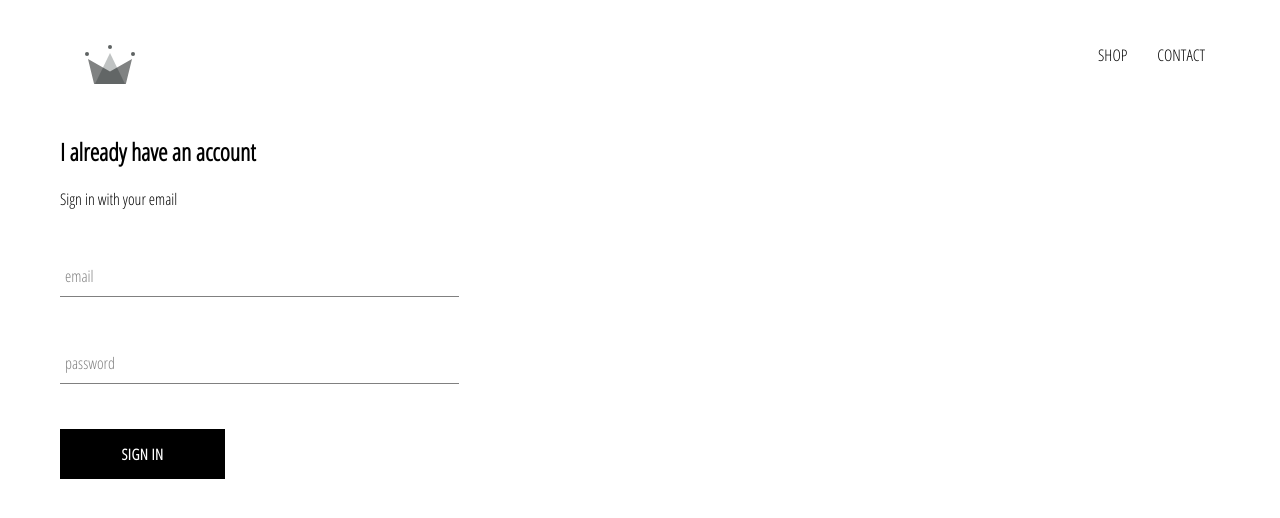
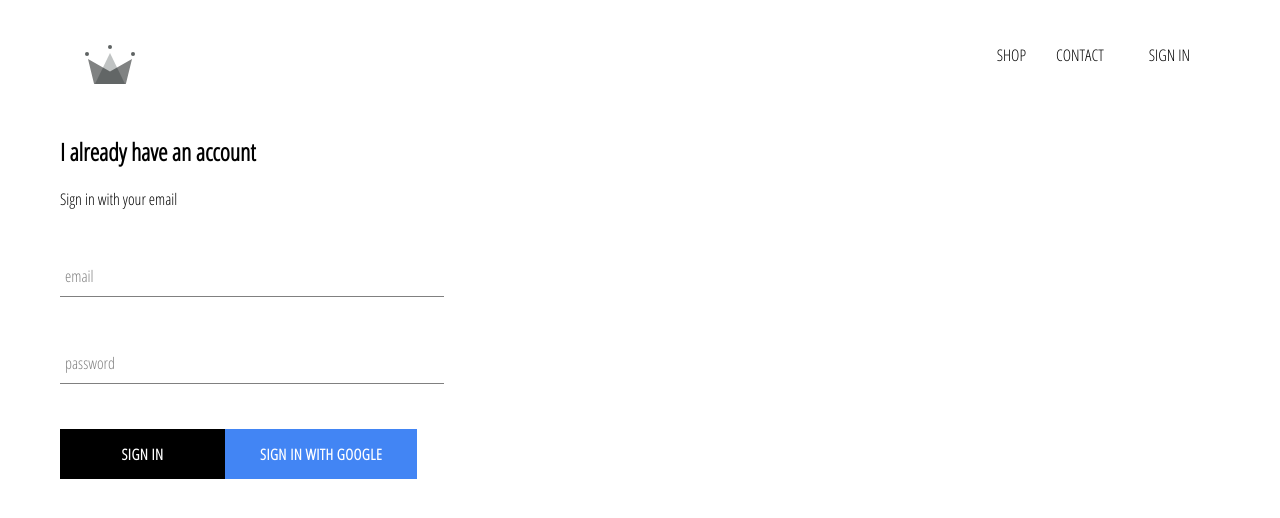
Before and after one commit to lbeltran-dev/Crown-Clothing, a React (Create React App) app: page /signin in a window 1280 px wide. Shown: the top 518 px of the page. Built offline with nearby package versions, Linux system fonts and the light colour scheme; no server answers.

Commit message:
Integrated firebase into application, created sign in page with sign in component and sign in with google

```diff
--- a/package.json
+++ b/package.json
@@ -6,6 +6,7 @@
     "@testing-library/jest-dom": "^4.2.4",
     "@testing-library/react": "^9.3.2",
     "@testing-library/user-event": "^7.1.2",
+    "firebase": "^7.14.6",
     "node-sass": "^4.14.1",
     "react": "^16.13.1",
     "react-dom": "^16.13.1",
--- a/src/App.css
+++ b/src/App.css
@@ -7,3 +7,7 @@
     text-decoration: none;
     color: black;
 }
+
+* {
+    box-sizing: border-box;
+}
--- a/src/App.js
+++ b/src/App.js
@@ -7,11 +7,33 @@
 import ShopPage from "./components/shop/shop.component";
 import SignInAndSignUpPage from "./pages/sign-in-and-sign-up/sign-in-and-sign-up.component";
 import Header from "./components/header/header.component";
+import { auth } from "./firebase/firebase.utils";
 
-function App() {
+class App extends React.Component {
+  constructor() {
+    super();
+
+    this.state = {
+      currentUser: null
+    }
+  }
+
+  unsubscribeFromAuth = null;
+
+  componentDidMount() {
+    this.unsubscribeFromAuth = auth.onAuthStateChanged(user => {
+      this.setState({ currentUser: user });
+    });
+  }
+
+  componentWillUnmount() {
+    this.unsubscribeFromAuth();
+  }
+
+  render() {
     return (
       <div>
-      <Header />
+        <Header currentUser={this.state.currentUser}/>
         <Switch>
           <Route exact path="/" component={HomePage} />
           <Route path="/shop" component={ShopPage} />
@@ -20,5 +42,6 @@
       </div>
     );
   }
+}
 
 export default App;
--- a/src/components/custom-button/custom-button.component.jsx
+++ b/src/components/custom-button/custom-button.component.jsx
@@ -2,8 +2,11 @@
 
 import "./custom-button.styles.scss";
 
-const CustomButton = ({ children, ...otherProps }) => (
-  <button className="custom-button" {...otherProps}>
+const CustomButton = ({ children, isGoogleSignIn, ...otherProps }) => (
+  <button
+    className={`${isGoogleSignIn ? "google-sign-in" : ""} custom-button`}
+    {...otherProps}
+  >
     {children}
   </button>
 );
--- a/src/components/custom-button/custom-button.styles.scss
+++ b/src/components/custom-button/custom-button.styles.scss
@@ -19,4 +19,14 @@
       color: black;
       border: 1px solid black;
     }
+
+    &.google-sign-in {
+      background-color: #4285f4;
+      color: white;
+
+      &:hover {
+        background-color: #357ae8;
+        border: none;
+      }
+    }
   }
--- a/src/components/header/header.component.jsx
+++ b/src/components/header/header.component.jsx
@@ -1,11 +1,13 @@
 import React from "react";
 import { Link } from "react-router-dom";
+
+import { auth } from "../../firebase/firebase.utils";
 
 import { ReactComponent as Logo } from "../../assets/crown.svg";
 
 import "./header.styles.scss";
 
-const Header = () => (
+const Header = ({ currentUser }) => (
   <div className="header">
     <Link className="logo-container" to="/">
       <Logo className="logo" />
@@ -17,6 +19,17 @@
       <Link className="option" to="/shop">
         CONTACT
       </Link>
+      <Link className="option" to="/shop">
+        {currentUser ? (
+          <div className="option" onClick={() => auth.signOut()}>
+            SIGN OUT
+          </div>
+        ) : (
+          <Link className="option" to="/signin">
+            SIGN IN
+          </Link>
+        )}
+      </Link>
     </div>
   </div>
 );
--- a/src/components/header/header.styles.scss
+++ b/src/components/header/header.styles.scss
@@ -20,6 +20,7 @@
 
       .option {
         padding: 10px 15px;
+        cursor: pointer;
       }
     }
   }
--- a/src/components/sign-in/sign-in.component.jsx
+++ b/src/components/sign-in/sign-in.component.jsx
@@ -1,7 +1,9 @@
 import React from "react";
 
-import FormInput from '../form-input/form-input.component';
-import CustomButton from '../custom-button/custom-button.component';
+import FormInput from "../form-input/form-input.component";
+import CustomButton from "../custom-button/custom-button.component";
+
+import { signInWithGoogle } from "../../firebase/firebase.utils";
 
 import "./sign-in.styles.scss";
 
@@ -51,6 +53,9 @@
             required
           />
           <CustomButton type="submit"> Sign in</CustomButton>
+          <CustomButton onClick={signInWithGoogle} isGoogleSignIn>
+            Sign in with Google
+          </CustomButton>
         </form>
       </div>
     );
--- /dev/null
+++ b/src/firebase/firebase.utils.js
@@ -0,0 +1,25 @@
+import firebase from "firebase/app";
+import "firebase/firestore";
+import "firebase/auth";
+
+const config = {
+  apiKey: "AIzaSyD0xKk9Wa5SPgYVMbM_0Ut5lIewVgjAG4w",
+  authDomain: "crown-db-1c888.firebaseapp.com",
+  databaseURL: "https://crown-db-1c888.firebaseio.com",
+  projectId: "crown-db-1c888",
+  storageBucket: "crown-db-1c888.appspot.com",
+  messagingSenderId: "612998364130",
+  appId: "1:612998364130:web:48d75e651ee55046c397bb",
+  measurementId: "G-ZGVXRRN1W0",
+};
+
+firebase.initializeApp(config);
+
+export const auth = firebase.auth();
+export const firestore = firebase.firestore();
+
+const provider = new firebase.auth.GoogleAuthProvider();
+provider.setCustomParameters({ prompt: 'select_account' });
+export const signInWithGoogle = () => auth.signInWithPopup(provider);
+
+export default firebase;
```
Also changed, not shown: 1 other file (tests, documents, lock files or other folders). Lines whose indentation alone changed are shown as unchanged.
